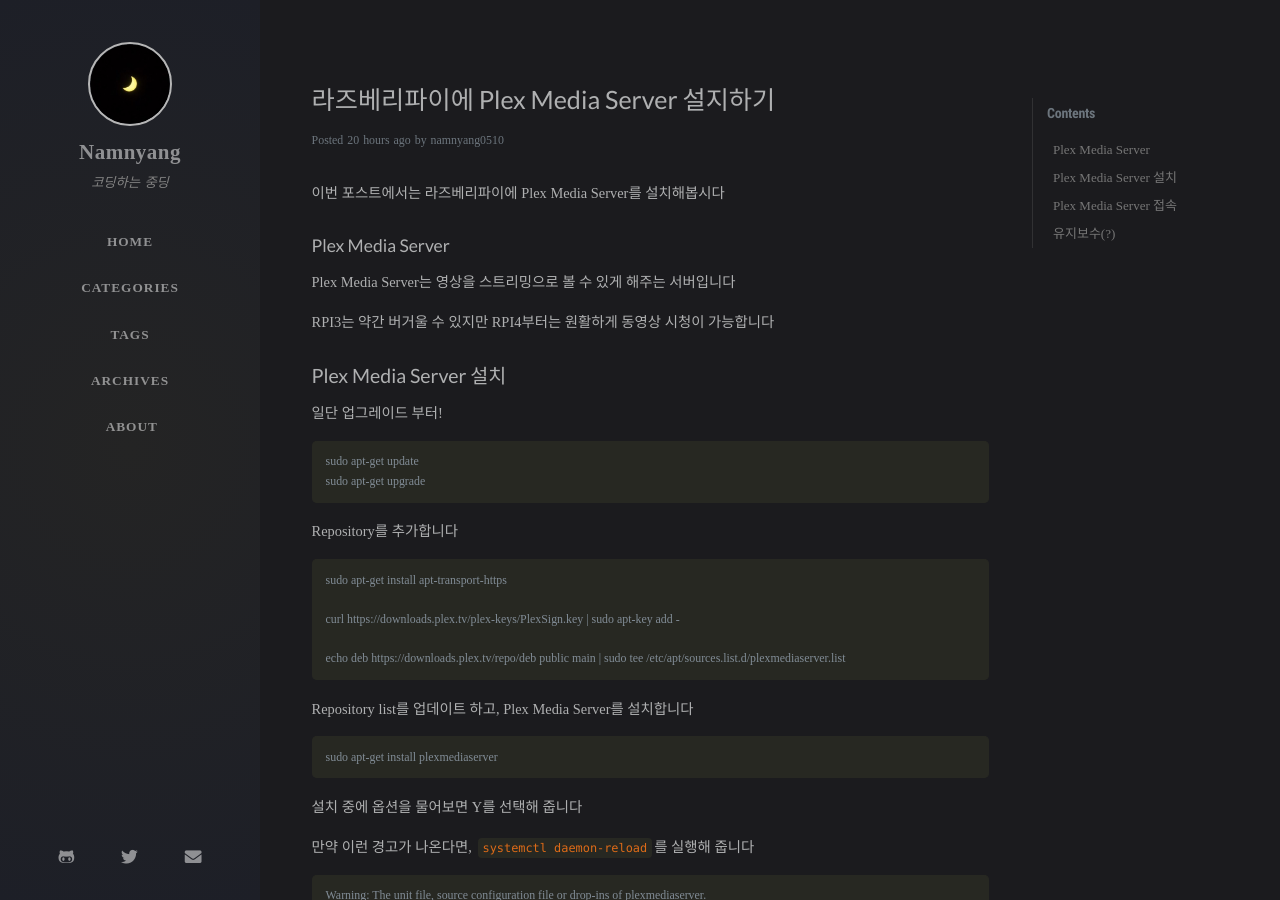
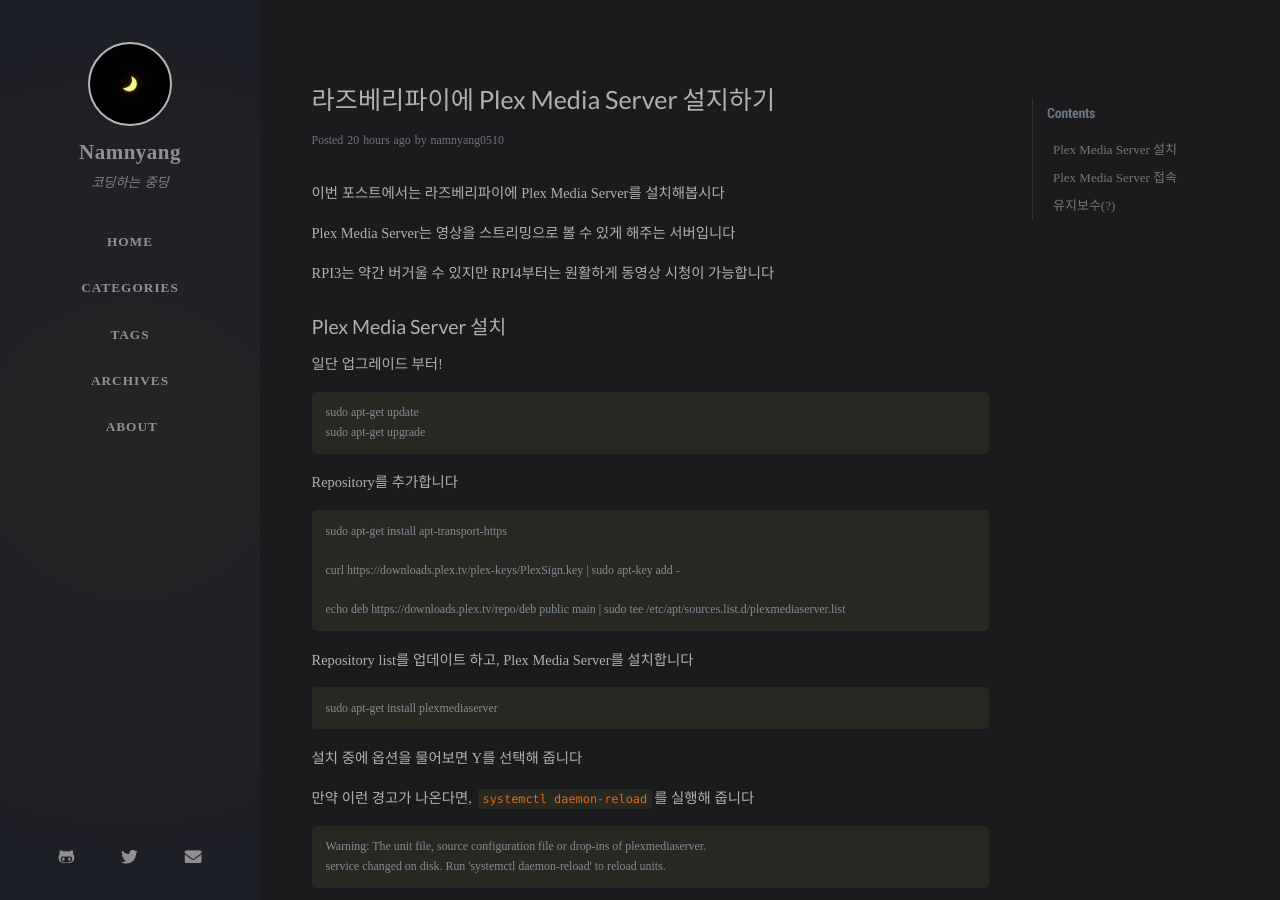
Before and after one commit to namnyang/namnyang.github.io, a Jekyll site: the page built from _posts/2020-12-11-라즈베리파이에-Plex-Media-Server-설지하기.md, in a window 1280 px wide and 900 px high. Built offline with Jekyll 4.4.1, drawn with Linux system fonts in a browser that asks for light colours; nearby versions of some CDN libraries; some web fonts are replaced; comment, search, counter and statistics services are not loaded.

Commit message:
Update 2020-12-11-라즈베리파이에-Plex-Media-Server-설지하기.md

```diff
--- a/_posts/2020-12-11-라즈베리파이에-Plex-Media-Server-설지하기.md
+++ b/_posts/2020-12-11-라즈베리파이에-Plex-Media-Server-설지하기.md
@@ -1,8 +1,6 @@
 이번 포스트에서는 라즈베리파이에 Plex Media Server를 설치해봅시다
 
 
-
-### Plex Media Server
 
 Plex Media Server는 영상을 스트리밍으로 볼 수 있게 해주는 서버입니다
 
@@ -52,7 +50,11 @@
 
 웹 브라우저에서 `http://라즈베리파이IP:32400/web/index`에 접속하면 됩니다
 
+
+
 ---
+
+
 
 ## 유지보수(?)
 
```
